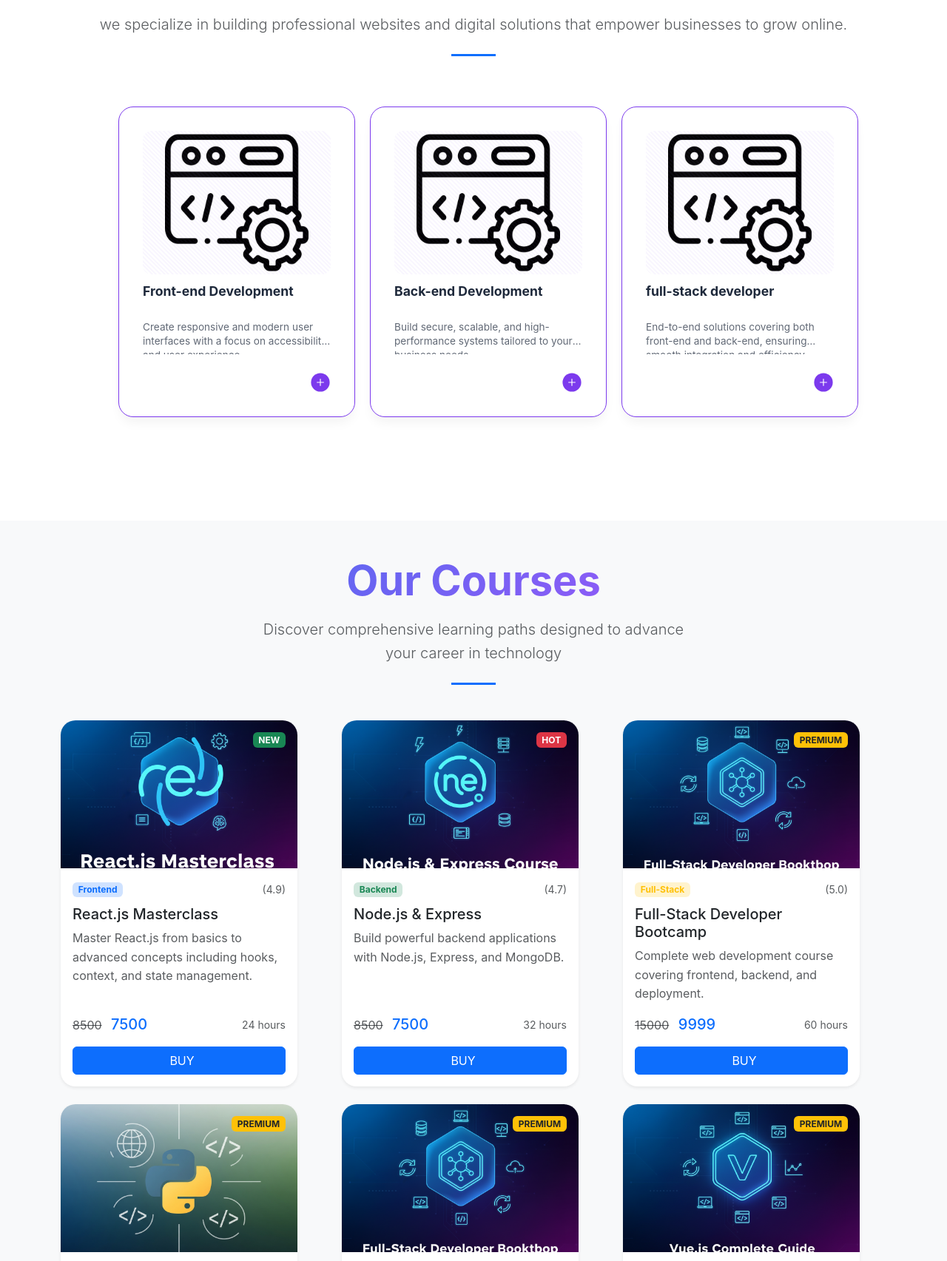
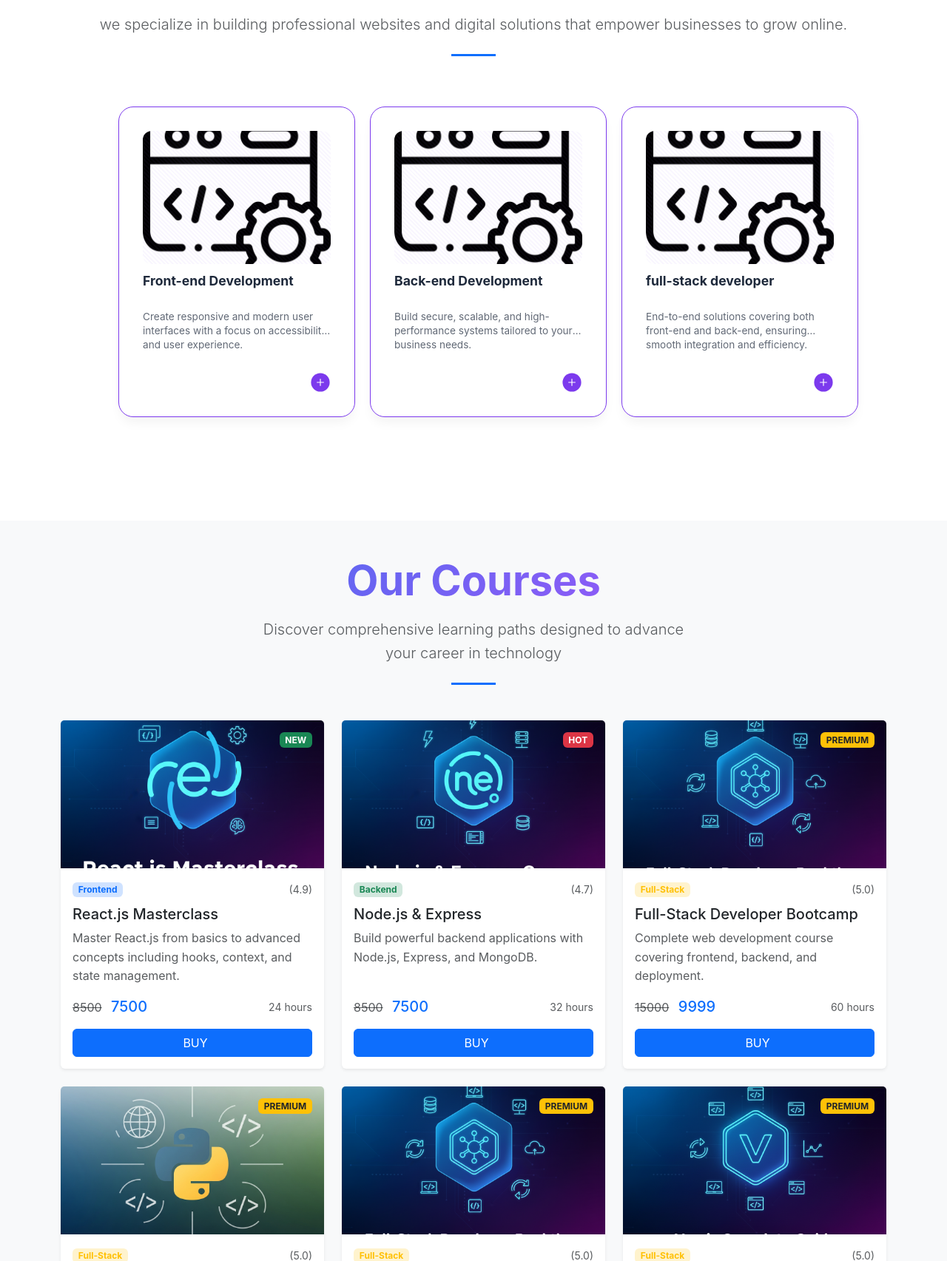
Before and after one commit to Mingchai007/HW3_Mini_Project, a PHP site: page /?page=Home in a window 1280 px wide. Shown: the part 216-1921 px from the top of the page at 74% size. Run offline with PHP 8.4, Linux system fonts and the light colour scheme.

Commit message:
Refactor card structure in Home.php and About.php; adjust CSS for consistent card layout

```diff
--- a/assets/css/card.css
+++ b/assets/css/card.css
@@ -9,7 +9,7 @@
   margin-bottom: 15vh;
 }
 
-.card {
+.card_job {
   --card-bg: #ffffff;
   --card-accent: #7c3aed;
   --card-text: #1e293b;
@@ -80,7 +80,7 @@
 
 .card__image {
   width: 100%;
-  height: 100%;
+  height: 180px; /* Fixed image height for consistent card layout */
   display: flex;
   align-items: center;
   justify-content: center;
@@ -91,7 +91,7 @@
   overflow: hidden;
 
   object-fit: cover;
-  background-size: contain;
+  background-size: cover; /* Ensure image covers the area */
   background-position: center;
   background-repeat: no-repeat;
 }
--- a/assets/page/About.php
+++ b/assets/page/About.php
@@ -1,6 +1,6 @@
 <div class="container" style="margin-top: 10vh;">
 
-        <div class="card card-body col-4 text-center">
+        <div class="card card-body col-4 mb-5 text-center">
             <img src="assets/images/unnamed.webp" class="img-fluid" alt="...">
         </div>
 
--- a/assets/page/Home.php
+++ b/assets/page/Home.php
@@ -19,7 +19,7 @@
 
 <!-- Card Section -->
 <div class="container card-grid">
-    <div class="card">
+    <div class="card_job">
         <div class="card__shine"></div>
         <div class="card__glow"></div>
         <div class="card__content">
@@ -42,7 +42,7 @@
         </div>
     </div>
 
-    <div class="card">
+    <div class="card_job">
         <div class="card__shine"></div>
         <div class="card__glow"></div>
         <div class="card__content">
@@ -65,7 +65,7 @@
         </div>
     </div>
 
-    <div class="card">
+    <div class="card_job">
         <div class="card__shine"></div>
         <div class="card__glow"></div>
         <div class="card__content">
```
